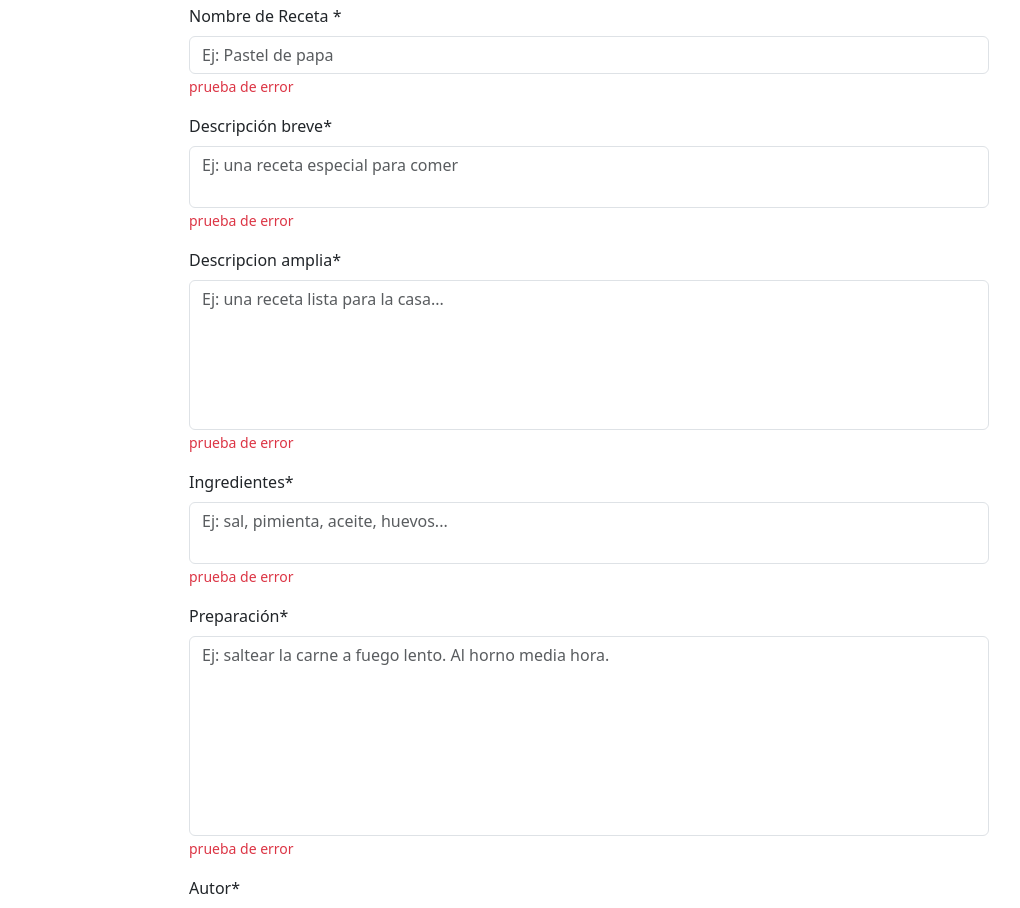
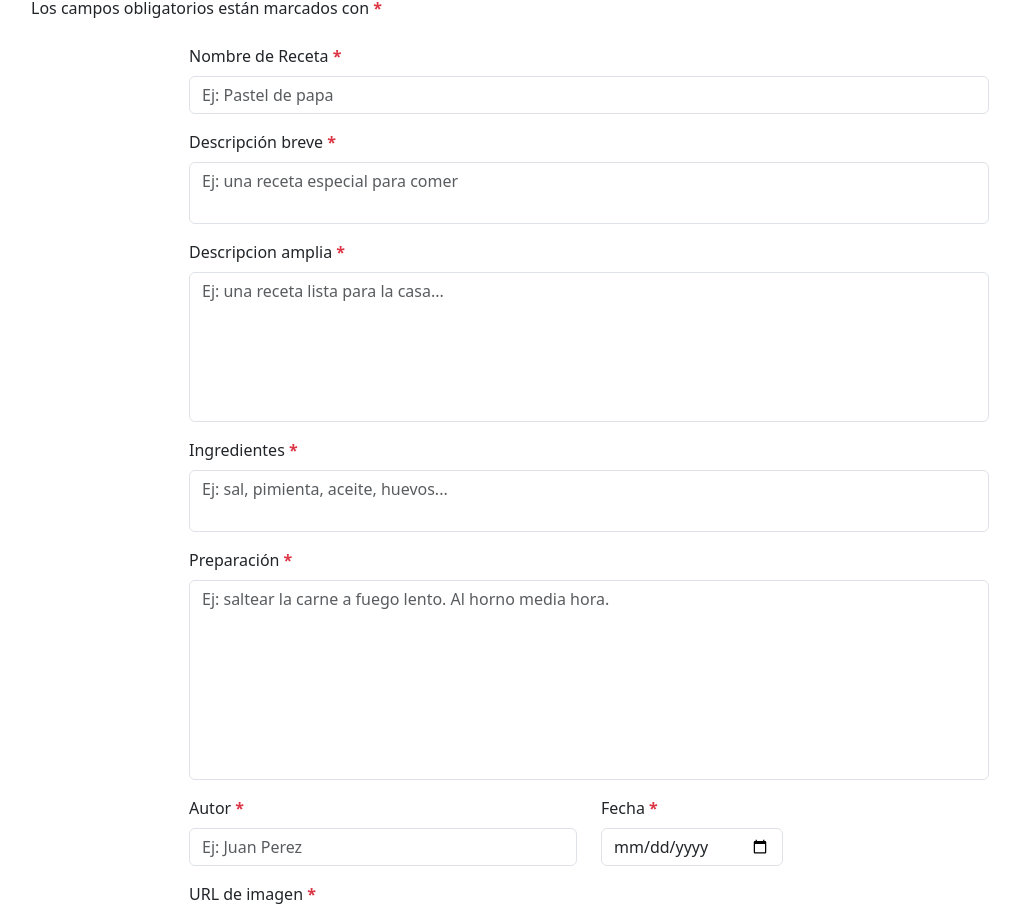
Before and after one commit to brunomry/frontendBlogDeRecetas, a React (Vite) app: page /administrador/crear in a window 1280 px wide. Shown: the part 152-1060 px from the top of the page, without its empty margins (51-1071 px from the left). Built offline with nearby package versions, Linux system fonts and the light colour scheme; no server answers.

Commit message:
Agregue todas las validaciones en el formulario de receta

```diff
--- a/db.json
+++ b/db.json
@@ -34,16 +34,15 @@
       "imagen": "https://ejemplo.com/imagen-tarta-manzana.jpg"
     },
     {
-      "id": "7107"
-    },
-    {
-      "id": "cf8a"
-    },
-    {
-      "id": "87d3"
-    },
-    {
-      "id": "4c31"
+      "id": "5932",
+      "nombreReceta": "Ensalada de Quinoa y Aguacate",
+      "descripcionBreve": "Una ensalada fresca y nutritiva",
+      "descripcionAmplia": "Esta ensalada de quinoa y aguacate es una opción saludable y deliciosa para cualquier comida o cena. La combinación de ingredientes frescos y nutritivos la convierte en una opción perfecta para aquellos que buscan una alimentación balanceada y llena de sabor.",
+      "ingredientes": "1 taza de quinoa, 2 aguacates maduros, 1 pepino, 1 tomate, Zumo de 1 limón, Aceite de oliva, Sal y pimienta al gusto",
+      "preparacion": "Enjuagar la quinoa bajo agua fría y cocinarla según las instrucciones del paquete. Dejar enfriar. Pelar y cortar los aguacates, el pepino y el tomate en cubos. En un bol grande, mezclar la quinoa cocida, los aguacates, el pepino y el tomate. ",
+      "autor": "María García",
+      "fecha": "2024-02-26",
+      "imagen": "https://ejemplo.com/imagen-ensalada-quinoa.jpg"
     }
   ]
 }
--- a/src/components/pages/receta/FormularioReceta.jsx
+++ b/src/components/pages/receta/FormularioReceta.jsx
@@ -5,7 +5,9 @@ import Swal from "sweetalert2";
 
 const FormularioReceta = () => {
   const {
+    register,
     handleSubmit,
+    formState: { errors },
     reset,
   } = useForm();
 
@@ -31,66 +33,188 @@ const FormularioReceta = () => {
     <section className="container mainSection">
       <h1 className="display-4 mt-5">Nueva receta</h1>
       <hr />
+      <p>Los campos obligatorios están marcados con <span className="text-danger fw-bold">*</span></p>
       <Form className="my-4 sizeForm" onSubmit={handleSubmit(recetaValidada)}>
         <Form.Group className="mb-3 " controlId="formNombreReceta">
-          <Form.Label>Nombre de Receta *</Form.Label>
-          <Form.Control type="text" placeholder="Ej: Pastel de papa" />
-          <Form.Text className="text-danger">prueba de error</Form.Text>
+          <Form.Label className="fw-medium">Nombre de Receta <span className="text-danger fw-bold">*</span></Form.Label>
+          <Form.Control
+            type="text"
+            placeholder="Ej: Pastel de papa"
+            {...register("nombreReceta", {
+              required: "El nombre de la receta es obligatorio",
+              minLength: {
+                value: 10,
+                message:
+                  "El nombre de la receta debe tener como mínimo 10 caracteres",
+              },
+              maxLength: {
+                value: 50,
+                message:
+                  "El nombre de la receta debe tener como máximo 50 caracteres",
+              },
+            })}
+          />
+          <Form.Text className="text-danger">
+            {errors.nombreReceta?.message}
+          </Form.Text>
         </Form.Group>
         <Form.Group className="mb-3 " controlId="formDescripcionBreve">
-          <Form.Label>Descripción breve*</Form.Label>
+          <Form.Label className="fw-medium">Descripción breve <span className="text-danger fw-bold">*</span></Form.Label>
           <Form.Control
             className="textarea"
             type="text"
             placeholder="Ej: una receta especial para comer"
             as="textarea"
+            {...register("descripcionBreve", {
+              required: "La descripción breve es obligatoria",
+              minLength: {
+                value: 10,
+                message:
+                  "La descripción breve debe tener como mínimo 10 caracteres",
+              },
+              maxLength: {
+                value: 65,
+                message:
+                  "La descripción breve debe tener como máximo 65 caracteres",
+              },
+            })}
           />
-          <Form.Text className="text-danger">prueba de error</Form.Text>
+          <Form.Text className="text-danger">
+            {errors.descripcionBreve?.message}
+          </Form.Text>
         </Form.Group>
         <Form.Group className="mb-3 " controlId="formDescripcionAmplia">
-          <Form.Label>Descripcion amplia*</Form.Label>
+          <Form.Label className="fw-medium">Descripcion amplia <span className="text-danger fw-bold">*</span></Form.Label>
           <Form.Control
             className="textarea inputBroadDescription"
             type="text"
             placeholder="Ej: una receta lista para la casa..."
             as="textarea"
+            {...register("descripcionAmplia", {
+              required: "La descripción amplia es obligatoria",
+              minLength: {
+                value: 50,
+                message:
+                  "La descripción amplia debe tener como mínimo 50 caracteres",
+              },
+              maxLength: {
+                value: 500,
+                message:
+                  "La descripción amplia debe tener como máximo 300 caracteres",
+              },
+            })}
           />
-          <Form.Text className="text-danger">prueba de error</Form.Text>
+          <Form.Text className="text-danger">
+            {errors.descripcionAmplia?.message}
+          </Form.Text>
         </Form.Group>
         <Form.Group className="mb-3 " controlId="formIngredientes">
-          <Form.Label>Ingredientes*</Form.Label>
+          <Form.Label className="fw-medium">Ingredientes <span className="text-danger fw-bold">*</span></Form.Label>
           <Form.Control
             className="textarea"
             type="text"
             as="textarea"
             placeholder="Ej: sal, pimienta, aceite, huevos..."
+            {...register("ingredientes", {
+              required: "Los ingredientes son obligatorios",
+              pattern: {
+                value: /.+?[^,],.+/,
+                message:
+                  "Los ingredientes deben ser ingresados separados por coma.",
+              },
+              minLength: {
+                value: 10,
+                message: "Debe ingresar como mínimo 10 caracteres",
+              },
+              maxLength: {
+                value: 300,
+                message: "Debe ingresar como máximo 300 caracteres",
+              },
+            })}
           />
-          <Form.Text className="text-danger">prueba de error</Form.Text>
+          <Form.Text className="text-danger">
+            {errors.ingredientes?.message}
+          </Form.Text>
         </Form.Group>
         <Form.Group className="mb-3 " controlId="formPreparacion">
-          <Form.Label>Preparación*</Form.Label>
+          <Form.Label className="fw-medium">Preparación <span className="text-danger fw-bold">*</span></Form.Label>
           <Form.Control
             className="textarea inputPreparation"
             type="text"
             as="textarea"
             placeholder="Ej: saltear la carne a fuego lento. Al horno media hora."
+            {...register("preparacion", {
+              required: "La preparación es obligatoria",
+              pattern: {
+                value: /[^\.].+?\./,
+                message:
+                  "Los pasos de la preparación deben ser ingresados separados por punto seguido.",
+              },
+              minLength: {
+                value: 10,
+                message: "Debe ingresar como mínimo 10 caracteres",
+              },
+              maxLength: {
+                value: 600,
+                message: "Debe ingresar como máximo 600 caracteres",
+              },
+            })}
           />
-          <Form.Text className="text-danger">prueba de error</Form.Text>
+          <Form.Text className="text-danger">
+            {errors.preparacion?.message}
+          </Form.Text>
         </Form.Group>
-        <Form.Group className="mb-3 " controlId="formAutor">
-          <Form.Label>Autor*</Form.Label>
-          <Form.Control type="text" placeholder="Ej: Juan Perez" />
-          <Form.Text className="text-danger">prueba de error</Form.Text>
+        <div className="row">
+        <Form.Group className="mb-3 col-md-6" controlId="formAutor">
+          <Form.Label className="fw-medium">Autor <span className="text-danger fw-bold">*</span></Form.Label>
+          <Form.Control
+            type="text"
+            placeholder="Ej: Juan Perez"
+            {...register("autor", {
+              required: "El nombre del autor es obligatorio",
+              minLength: {
+                value: 8,
+                message:
+                  "El nombre del autor debe tener como mínimo 8 caracteres",
+              },
+              maxLength: {
+                value: 50,
+                message:
+                  "El nombre del autor debe tener como máximo 50 caracteres",
+              },
+            })}
+          />
+          <Form.Text className="text-danger">{errors.autor?.message}</Form.Text>
         </Form.Group>
-        <Form.Group className="mb-3 " controlId="formFecha">
-          <Form.Label>Fecha*</Form.Label>
-          <Form.Control type="date" placeholder="Ej: 14/12/2003" />
-          <Form.Text className="text-danger">prueba de error</Form.Text>
+        <Form.Group className="mb-3 col-md-3" controlId="formFecha">
+          <Form.Label className="fw-medium">Fecha <span className="text-danger fw-bold">*</span></Form.Label>
+          <Form.Control
+            type="date"
+            placeholder="Ej: 14/12/2003"
+            {...register("fecha", {
+              required: "La fecha es obligatoria",
+            })}
+          />
+          <Form.Text className="text-danger">{errors.fecha?.message}</Form.Text>
         </Form.Group>
+        </div>
+
         <Form.Group className="mb-3 " controlId="formImagen">
-          <Form.Label>URL de imagen*</Form.Label>
-          <Form.Control type="url" placeholder="Ej: https..." />
-          <Form.Text className="text-danger">prueba de error</Form.Text>
+          <Form.Label className="fw-medium">URL de imagen <span className="text-danger fw-bold">*</span></Form.Label>
+          <Form.Control
+            type="url"
+            placeholder="Ej: https://ejemplo.com/imagen-ensalada-quinoa.jpg"
+            {...register("imagen", {
+              required: "La imagen es obligatoria",
+              pattern: {
+                value: /(http(s?):)([/|.|\w|\s|-])*\.(?:jpg|jpeg|gif|png)/,
+                message: "Debe ingresar una URL válida (jpg|jpeg|gif|png)",
+              },
+            })}
+          />
+          <Form.Text className="text-danger">
+            {errors.imagen?.message}
+          </Form.Text>
         </Form.Group>
 
         <Form.Group className="mb-3 ">
```
